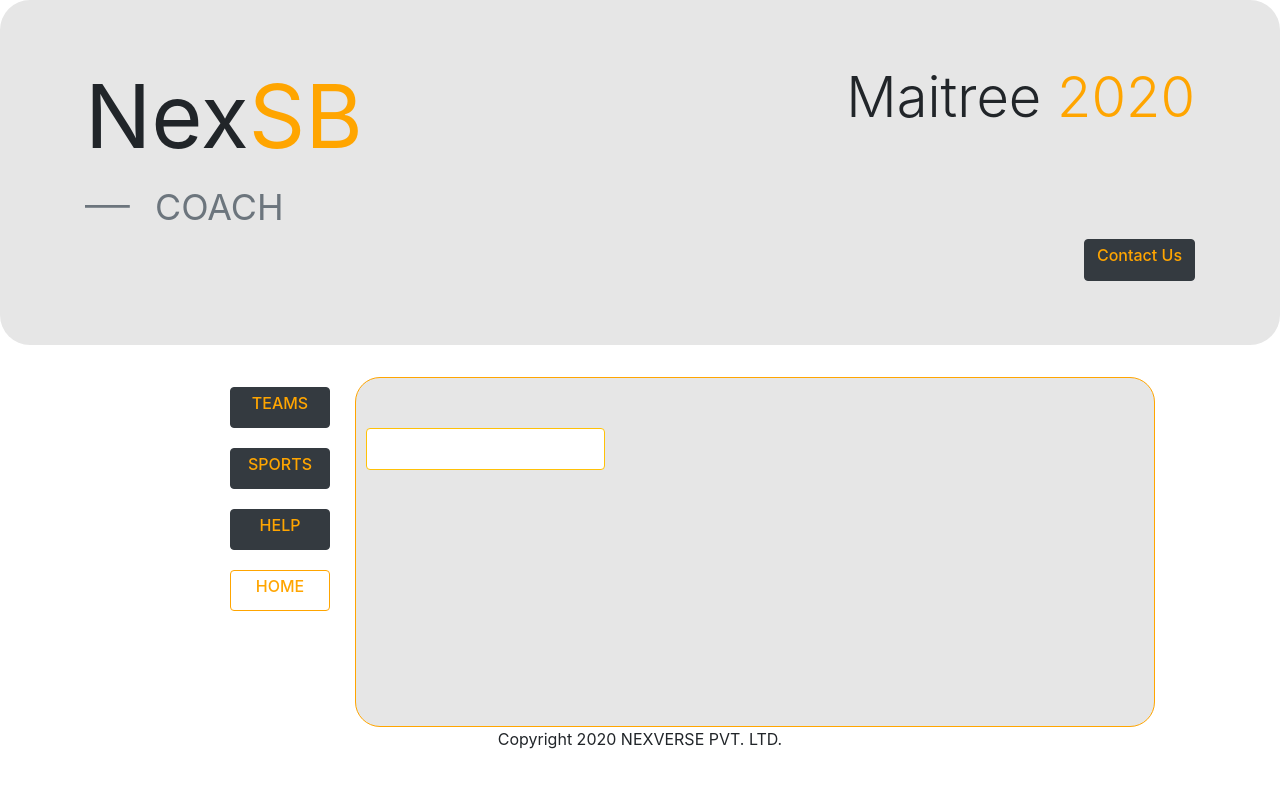
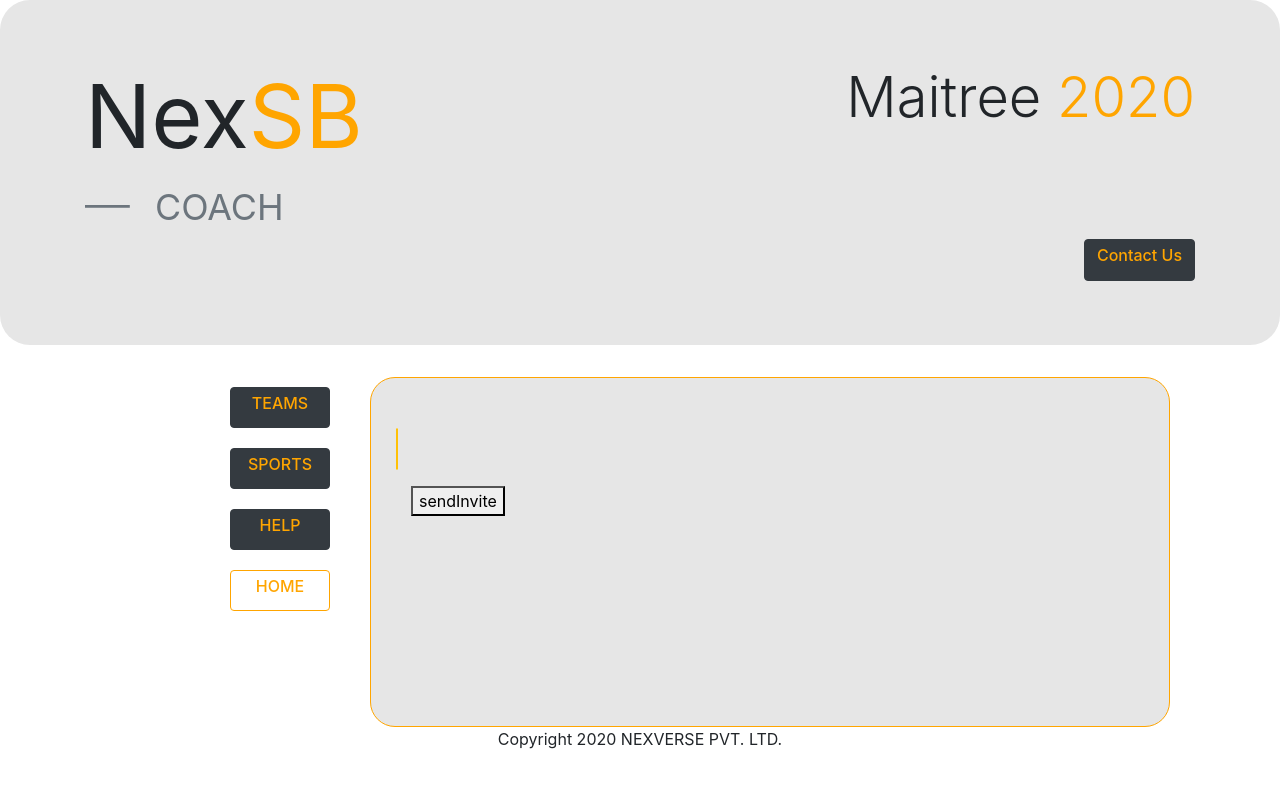
Before and after one commit to swapnil1023/NexSb_coach, a PHP site: page /pages/dashboard.php in a window 1280 px wide. Run offline with PHP 8.4, Linux system fonts and the light colour scheme; the visitor is signed in with stand-in values (Sample User, id 1); tables that the repository leaves empty or names only in its code hold one stand-in row (values such as "Sample post"); data that the repository does not hold is empty.

Commit message:
added buttons to navigate through send invites and back

```diff
--- a/pages/dashboard.php
+++ b/pages/dashboard.php
@@ -49,7 +49,10 @@
 			var teams = document.getElementById("teams");
 			var sports = document.getElementById("sports");
 			var help = document.getElementById("help");
-			var sendInvite = document.getElementById("sendInvite");
+			var sendInviteDiv = document.getElementById("sendInviteDiv");
+			var sendInviteButton = document.getElementById("sendInviteButton");
+			var allTeamsDiv = document.getElementById("allTeamsDiv");
+			var backAllTeams = document.getElementById("backAllTeams");
 
 			teamsButton.onclick = function dispTeam (){
 				teams.style.display = "inline-block";
@@ -75,6 +78,15 @@
 				teamsButton.disable=false;
 				sportsButton.disable=false;
 				helpButton.disable=true;
+			}
+
+			sendInviteButton.onclick = function dispSendInvite (){
+				allTeamsDiv.style.display = "none";
+				sendInviteDiv.style.display = "inline-block";
+			}
+			backAllTeams.onclick = function dispAllTeams (){
+				allTeamsDiv.style.display = "inline-block";
+				sendInviteDiv.style.display = "none";
 			}
 
 			var homeButton = document.getElementById("homeBtn");
@@ -135,19 +147,19 @@
 					</div>
 			</div>
 			<div class="col-9">
+				<div class="card" style="width:800px; height: 350px; border-radius: 25px; border-color:orange; padding:10px; background-color:#e6e6e6">
 
-				<div id="teams">
+					<div class = "container" id="teams">
 
-					<div id="all teams">
+						<div class = "container" id="allTeamsDiv">
 							<div class="row">
-							<div class="card" style="width:800px; height: 350px; border-radius: 25px; border-color:orange; padding:10px; background-color:#e6e6e6">
 								<div class="overflow-auto" style="margin-top:40px">
 									<div class="row">
 										<?php foreach ($colleges as $college){ ?>
 
-										<div class="col-4 ">
+											<div class="col-4 com-sm-12">
 												<div class="card border-warning mb-3" style="max-width: 18rem;">
-												<div class="card-body text-warning">
+													<div class="card-body">
 														<h5 class="card-text">
 															<?php
 																echo htmlspecialchars($college['CollegeName']);
@@ -160,14 +172,17 @@
 										<?php } ?>
 									</div>
 								</div>
+
 							</div>
-
+							<div class="footer">
+								<button type="button" id = "sendInviteButton">
+									sendInvite
+								</button>
 							</div>
 						</div>
 
-					<div id="sendInvite" style="display:none;">
+						<div class="container" id="sendInviteDiv" style="display:none;">
 							<div class="row">
-							<div class="card" style="width:800px; height: 350px; border-radius: 25px; border-color:orange; padding:10px; background-color:#e6e6e6">
 								<div class="container" style="margin-top:40px">
 									<div class="row">
 										<div class="col-3" style="align-items:right">
@@ -204,6 +219,10 @@
 											<button type="button" class="btn btn-dark " style="margin:10px; width: 100px;"><b>SUBMIT</b></button>
 										</div>
 									</div>
+									<div class="row">
+										<div class="col" align="center">
+											<button type="button" id="backAllTeams" class="btn btn-dark " style="margin:10px; width: 100px;"><b>BACK</b></button>
+										</div>
 									</div>
 								</div>
 							</div>
@@ -211,18 +230,18 @@
 
 					</div>
 
-				<div div class="card" style="width:800px; height: 350px; border-radius: 25px; border-color:orange; padding:10px; background-color:#e6e6e6; display:none" id = "sports">
+					<div id = "sports" style="display:none;">
 
 						sports
 
 					</div>
 
-				<div div class="card" style="width:800px; height: 350px; border-radius: 25px; border-color:orange; padding:10px; background-color:#e6e6e6; display:none" id = "help">
+					<div id = "help" style="display:none;">
 
 						help
 
 					</div>
-
+				</div>
 			</div>
 		</div>
 	</div>
```
Lines whose indentation alone changed are shown as unchanged.
